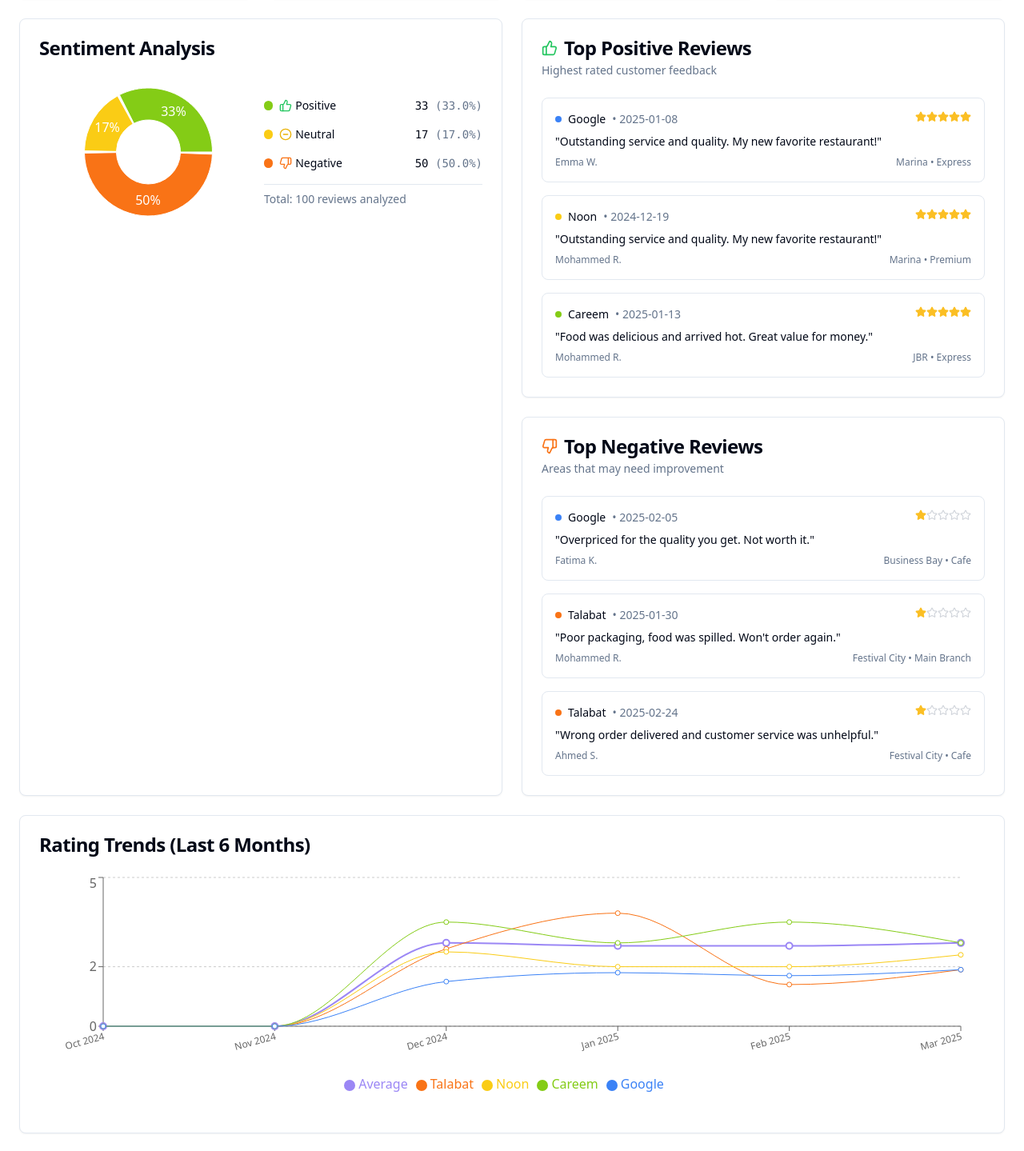
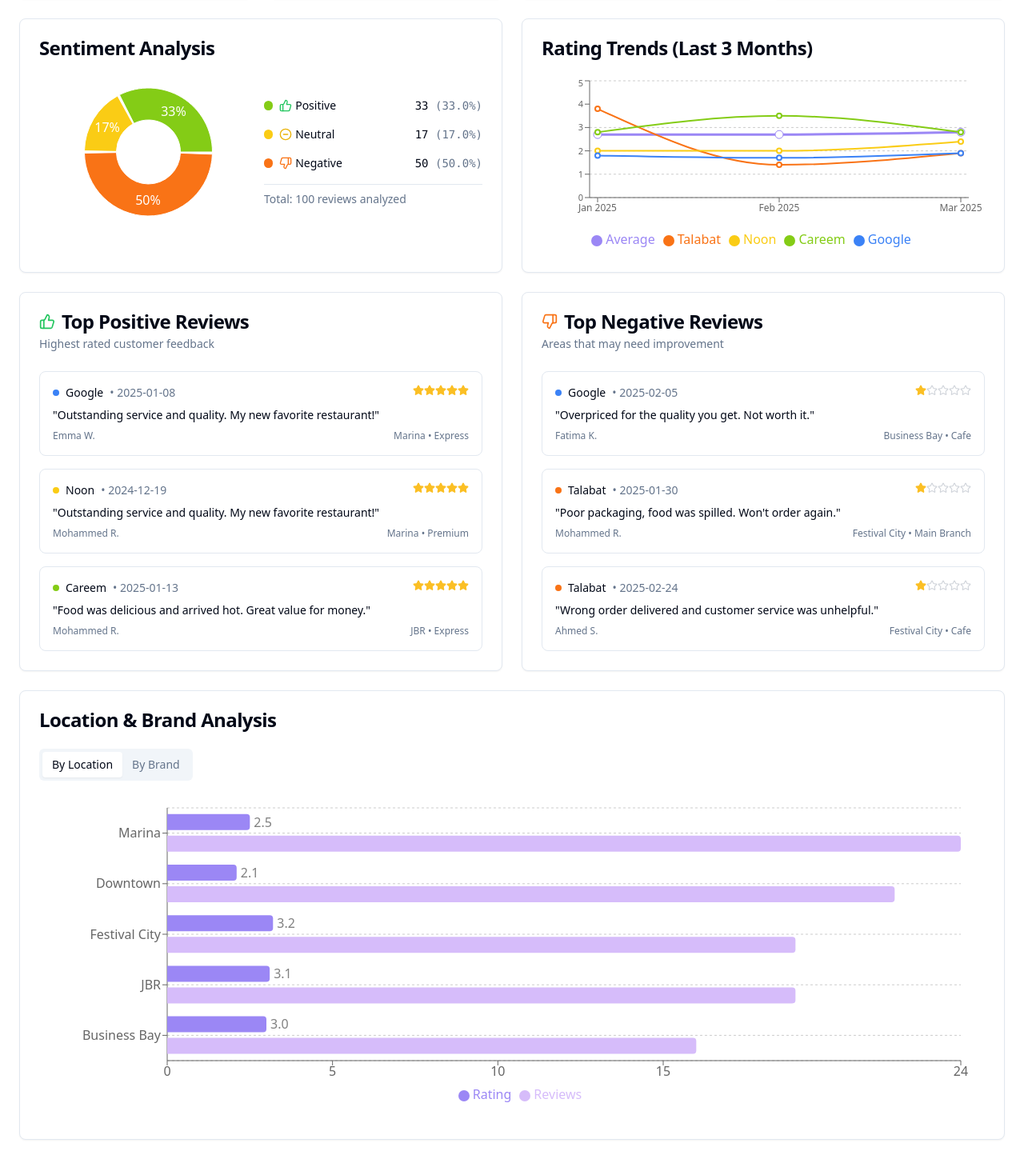
Before and after one commit to AB00k/flavor-feedback-dashboard-33, a React (Vite) app: page / in a window 1280 px wide. Shown: the part 271-1710 px from the top of the page at 80% size. Built offline with nearby package versions, Linux system fonts and the light colour scheme.

Commit message:
Rearrange dashboard components
Rearrange the components in the review dashboard to improve layout and readability. The sentiment analysis and top reviews are now positioned on the left, while rating trends and location/brand analysis are on the right.

```diff
--- a/src/components/ReviewDashboard.tsx
+++ b/src/components/ReviewDashboard.tsx
@@ -81,19 +81,24 @@ export default function ReviewDashboard() {
         ))}
       </div>
 
+      {/* Sentiment Analysis and Rating Trends side by side */}
       <div className="grid gap-6 md:grid-cols-2 mb-6">
         <SentimentChart data={sentimentData} />
-        <TopReviews positiveReviews={positiveReviews} negativeReviews={negativeReviews} />
-      </div>
-
-      <div className="grid gap-6 mb-6">
         <ReviewTrendChart reviews={reviews} />
       </div>
 
+      {/* Top Positive and Negative Reviews side by side */}
+      <div className="grid gap-6 md:grid-cols-2 mb-6">
+        <TopReviews positiveReviews={positiveReviews} negativeReviews={[]} showPositiveOnly={true} />
+        <TopReviews positiveReviews={[]} negativeReviews={negativeReviews} showNegativeOnly={true} />
+      </div>
+
+      {/* Location Brand Analysis */}
       <div className="grid gap-6 mb-6">
         <LocationBrandAnalysis reviews={reviews} />
       </div>
 
+      {/* Reviews by Platform */}
       <div className="grid gap-4 mb-6">
         <h2 className="text-xl font-semibold">Reviews by Platform</h2>
         <div className="space-y-2">
--- a/src/components/ReviewTrendChart.tsx
+++ b/src/components/ReviewTrendChart.tsx
@@ -21,9 +21,9 @@ export function ReviewTrendChart({ reviews }: ReviewTrendChartProps) {
       count: number
     }>();
 
-    // Get last 6 months
+    // Get last 3 months instead of 6
     const today = new Date();
-    for (let i = 5; i >= 0; i--) {
+    for (let i = 2; i >= 0; i--) {
       const date = new Date(today);
       date.setMonth(today.getMonth() - i);
       const monthYear = `${date.toLocaleString('default', { month: 'short' })} ${date.getFullYear()}`;
@@ -80,42 +80,53 @@ export function ReviewTrendChart({ reviews }: ReviewTrendChartProps) {
   }, [reviews]);
 
   return (
-    <Card>
+    <Card className="h-full">
       <CardHeader>
-        <CardTitle>Rating Trends (Last 6 Months)</CardTitle>
+        <CardTitle>Rating Trends (Last 3 Months)</CardTitle>
       </CardHeader>
       <CardContent>
-        <div className="h-[300px]">
+        <div className="h-[220px]">
           <ResponsiveContainer width="100%" height="100%">
             <LineChart
               data={chartData}
-              margin={{ top: 5, right: 30, left: 20, bottom: 25 }}
+              margin={{ top: 5, right: 20, left: 0, bottom: 5 }}
             >
               <CartesianGrid strokeDasharray="3 3" vertical={false} />
               <XAxis
                 dataKey="month"
-                angle={-15}
-                textAnchor="end"
-                height={60}
                 tick={{ fontSize: 12 }}
+                padding={{ left: 10, right: 10 }}
               />
-              <YAxis domain={[0, 5]} />
+              <YAxis
+                domain={[0, 5]}
+                tick={{ fontSize: 11 }}
+                tickCount={6}
+              />
               <Tooltip
                 formatter={(value) => [`${value} stars`, '']}
+                contentStyle={{
+                  borderRadius: '8px',
+                  padding: '8px 12px',
+                  boxShadow: '0 2px 10px rgba(0,0,0,0.1)'
+                }}
               />
-              <Legend iconType="circle" />
+              <Legend
+                iconType="circle"
+                verticalAlign="bottom"
+                wrapperStyle={{ paddingTop: '10px' }}
+              />
               <Line
                 type="monotone"
                 dataKey="Average"
                 stroke="#9b87f5"
-                strokeWidth={2}
-                dot={{ r: 4 }}
-                activeDot={{ r: 6 }}
+                strokeWidth={3}
+                dot={{ r: 5, strokeWidth: 1 }}
+                activeDot={{ r: 7 }}
               />
-              <Line type="monotone" dataKey="Talabat" stroke="#F97316" />
-              <Line type="monotone" dataKey="Noon" stroke="#FACC15" />
-              <Line type="monotone" dataKey="Careem" stroke="#84CC16" />
-              <Line type="monotone" dataKey="Google" stroke="#3B82F6" />
+              <Line type="monotone" dataKey="Talabat" stroke="#F97316" strokeWidth={2} />
+              <Line type="monotone" dataKey="Noon" stroke="#FACC15" strokeWidth={2} />
+              <Line type="monotone" dataKey="Careem" stroke="#84CC16" strokeWidth={2} />
+              <Line type="monotone" dataKey="Google" stroke="#3B82F6" strokeWidth={2} />
             </LineChart>
           </ResponsiveContainer>
         </div>
--- a/src/components/TopReviews.tsx
+++ b/src/components/TopReviews.tsx
@@ -6,11 +6,19 @@ import { ThumbsUp, ThumbsDown, Star } from "lucide-react";
 interface TopReviewsProps {
   positiveReviews: Review[];
   negativeReviews: Review[];
+  showPositiveOnly?: boolean;
+  showNegativeOnly?: boolean;
 }
 
-export function TopReviews({ positiveReviews, negativeReviews }: TopReviewsProps) {
+export function TopReviews({
+  positiveReviews,
+  negativeReviews,
+  showPositiveOnly = false,
+  showNegativeOnly = false
+}: TopReviewsProps) {
   return (
     <div className="space-y-6">
+      {(!showNegativeOnly) && (
         <Card>
           <CardHeader>
             <div className="flex items-center gap-2">
@@ -27,7 +35,9 @@ export function TopReviews({ positiveReviews, negativeReviews }: TopReviewsProps
             </div>
           </CardContent>
         </Card>
+      )}
 
+      {(!showPositiveOnly) && (
         <Card>
           <CardHeader>
             <div className="flex items-center gap-2">
@@ -44,6 +54,7 @@ export function TopReviews({ positiveReviews, negativeReviews }: TopReviewsProps
             </div>
           </CardContent>
         </Card>
+      )}
     </div>
   );
 }
```
Lines whose indentation alone changed are shown as unchanged.
